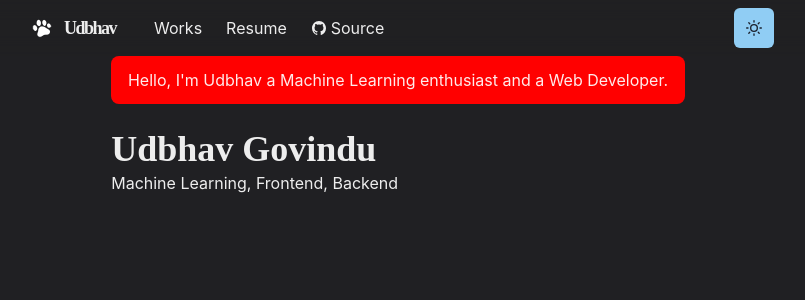
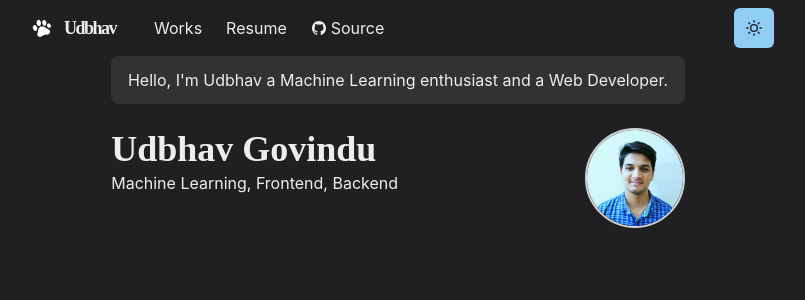
Before and after one commit to udbhav3101/portfolio-website, a Next.js app: page / in a window 1280 px wide. Shown: the top 300 px of the page, without its empty margins (242-1047 px from the left). Built offline with nearby package versions, Linux system fonts and the light colour scheme.

Commit message:
Adding Sections

```diff
--- /dev/null
+++ b/components/section.js
@@ -0,0 +1,6 @@
+import { motion } from 'framer-motion';
+import { chakra, shouldForwardProp } from '@chakra-ui/react';
+
+const Section = () => {
+
+}
--- a/pages/index.js
+++ b/pages/index.js
@@ -1,9 +1,11 @@
-import { Container, Box , Heading} from "@chakra-ui/react";
+import { Container, Box , Heading, Image, useColorModeValue} from "@chakra-ui/react";
+
+
 
 const Page = () =>{
   return (
     <Container>
-      <Box borderRadius="lg" bg="red" p={3} mb={6} align="center">
+      <Box borderRadius="lg" bg={useColorModeValue('whiteAlpha.900', 'whiteAlpha.200')} p={3} mb={6} align="center">
         Hello, I&apos;m Udbhav a Machine Learning enthusiast and a Web Developer.
       </Box>
 
@@ -14,6 +16,21 @@
           </Heading>
         <p>Machine Learning, Frontend, Backend</p>
         </Box>
+        <Box
+        flexShrink={0}
+        mt={{base: 4, md: 0}}
+        ml={{md: 6}}
+        align="center">
+          <Image
+          borderColor="whiteAlpha.800"
+          borderWidth={2}
+          borderStyle="solid"
+          maxWidth="100px"
+          display="inline-block"
+          borderRadius="full"
+          src="/images/udbhav.jpg"
+          alt="Profile Picture"/>
+        </Box>
       </Box>
     </Container>
   )
```
Also changed, not shown: public/images/udbhav.jpg (added).
